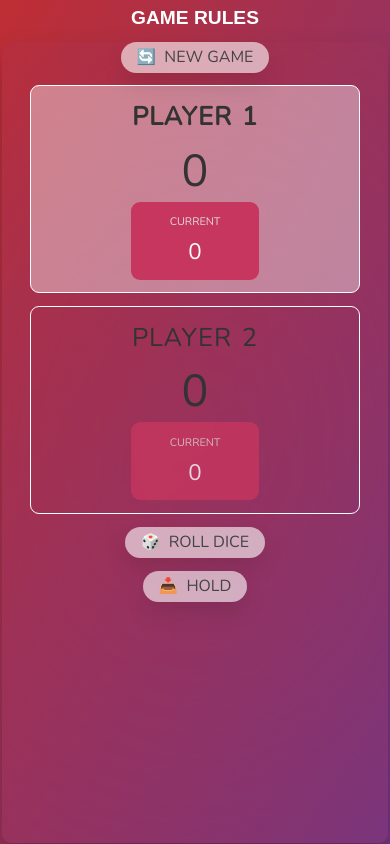
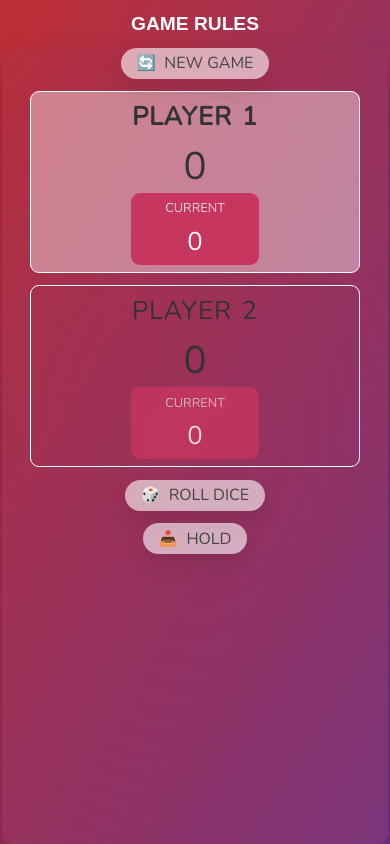
Before and after one commit to alinaaleks/get-100-first-game-js, a plain HTML site: page index.html in a window 390 px wide. Drawn offline with nearby package versions, Linux system fonts and the light colour scheme.

Commit message:
Adjust font-sizes for mobile.

```diff
--- a/style.css
+++ b/style.css
@@ -92,6 +92,7 @@ main {
 }
 @media only screen and (max-width: 50em) {
   .btn--rules {
+    padding-top: 2rem;
     font-size: 3rem;
   }
 }
@@ -179,7 +180,7 @@ main {
 }
 @media only screen and (max-width: 40.625em) {
   .player {
-    padding: 2rem;
+    padding: 1rem;
   }
 }
 @media only screen and (max-width: 40.625em) {
@@ -220,7 +221,7 @@ main {
 @media only screen and (max-width: 40.625em) {
   .score {
     color: #333;
-    font-size: 7rem;
+    font-size: 6rem;
   }
 }
 
@@ -237,6 +238,7 @@ main {
 @media only screen and (max-width: 40.625em) {
   .current {
     width: 20rem;
+    padding: 1rem;
   }
 }
 
@@ -246,9 +248,19 @@ main {
   text-transform: uppercase;
   font-size: 1.7rem;
 }
+@media only screen and (max-width: 40.625em) {
+  .current__label {
+   font-size: 2rem;
+  }
+}
 
 .current__score {
   font-size: 3.5rem;
+}
+@media only screen and (max-width: 40.625em) {
+  .current__score {
+   font-size: 4rem;
+  }
 }
 
 /* ------ ACTIVE PLAYER FIELDS ------ */
```
